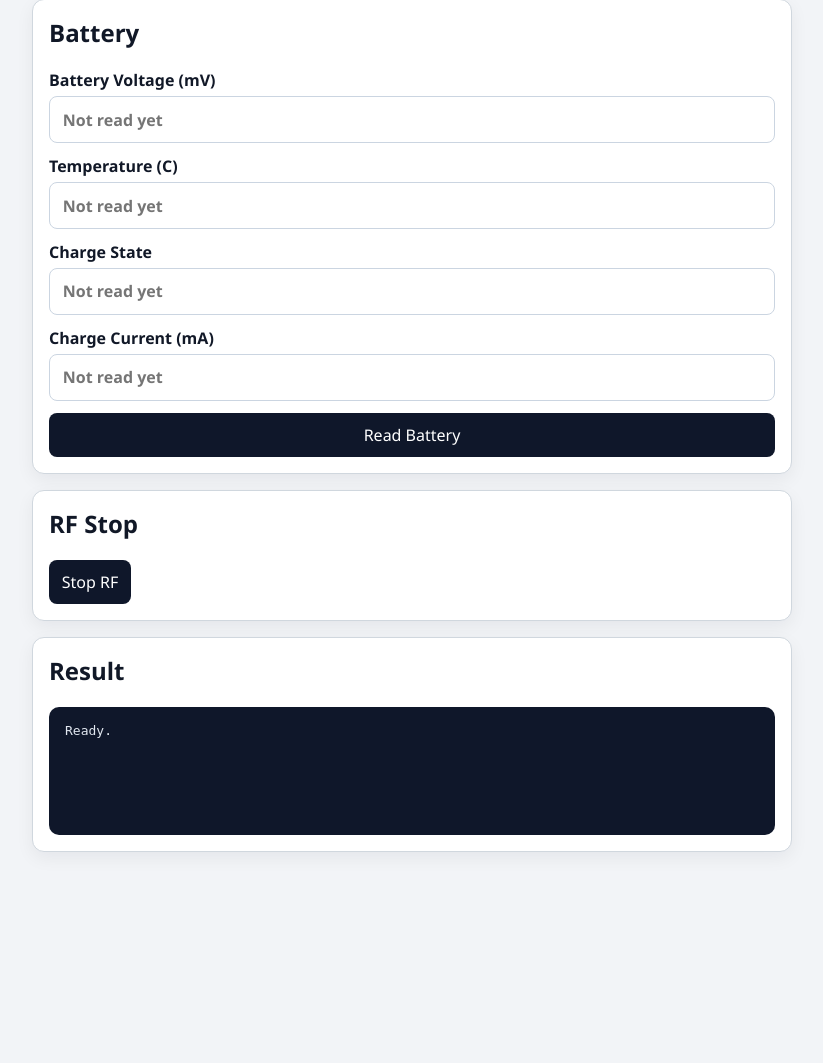
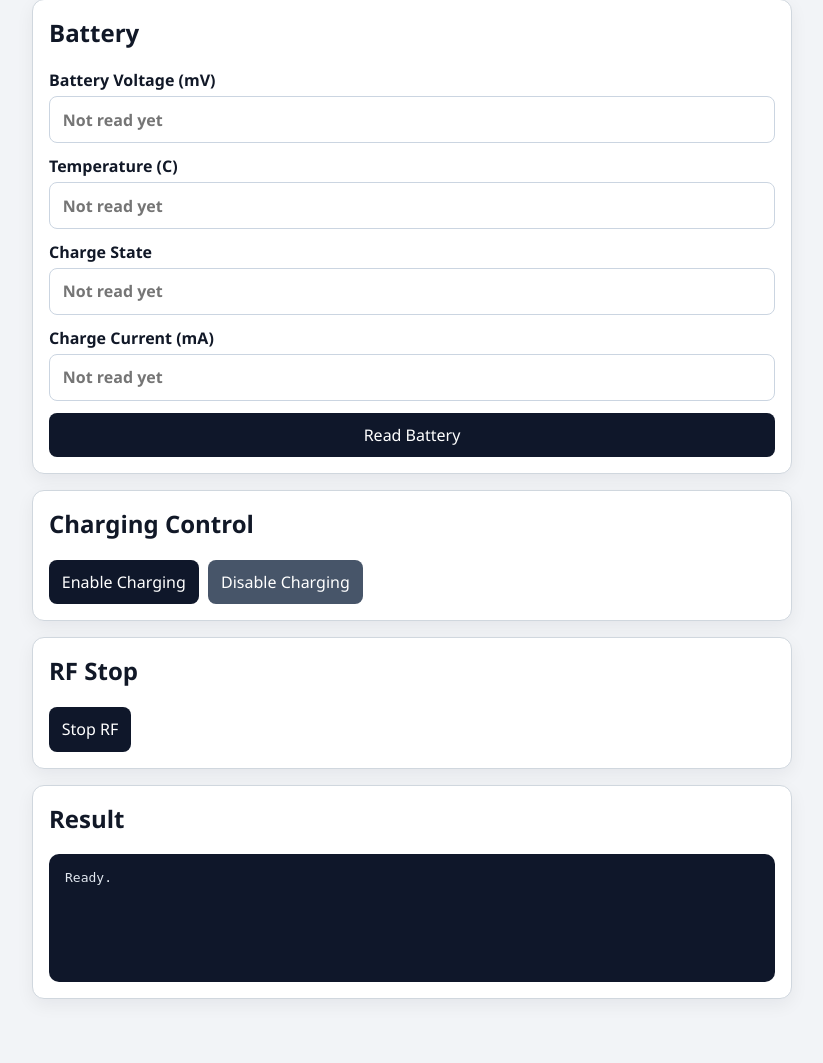
Before and after one commit to rfsoul/damspy-rpicontrol, a FastAPI app: page /devices/tx in a window 1280 px wide. Shown: the part 865-1928 px from the top of the page, without its empty margins (228-1051 px from the left). Before the commit the page ends 1717 px from the top, so only its background shows below. Run offline with FastAPI, Linux system fonts and the light colour scheme.

Commit message:
Add Hendrix TX charging control buttons
Add TX-only charging enable and disable controls to the Hendrix TX page and
wire them through FastAPI to HID reports 1 85 1 and 1 85 0.

Hardware validation is still required on the Raspberry Pi with the Hendrix TX
connected.

```diff
--- a/src/damspy_rpicontrol/main.py
+++ b/src/damspy_rpicontrol/main.py
@@ -357,6 +357,33 @@ def create_app(controller: RxccController | None = None) -> FastAPI:
             read_attempted=True,
         )
 
+    @app.post("/api/charging/{device_type}/{state}", response_model=OperationResponse)
+    def set_tx_charging(device_type: str, state: str, request: Request) -> OperationResponse:
+        if device_type != DeviceType.TX.value:
+            raise HTTPException(status_code=404, detail="Charging control is only supported for Hendrix TX.")
+        if state not in {"enable", "disable"}:
+            raise HTTPException(status_code=404, detail="Unknown charging control state.")
+
+        controller = request.app.state.tx_controller
+        enabled = state == "enable"
+        try:
+            reports_sent = controller.set_charging(enabled=enabled)
+        except (
+            HendrixDeviceUnavailableError,
+            HendrixDeviceCommunicationError,
+        ) as exc:
+            raise _translate_device_error(exc) from exc
+        command_sent, device_response = _format_trace(*controller.get_last_io_trace())
+
+        return OperationResponse(
+            operation="set_charging",
+            detail=f"Sent charging {'enable' if enabled else 'disable'} command for `tx`.",
+            reports_sent=reports_sent,
+            command_sent=command_sent,
+            device_response=device_response,
+            read_attempted=True,
+        )
+
     @app.post("/api/led/{device_type}/flash/{color}", response_model=OperationResponse)
     def flash_tx_led(device_type: str, color: str, request: Request) -> OperationResponse:
         if device_type != DeviceType.TX.value:
--- a/src/damspy_rpicontrol/templates/tx.html
+++ b/src/damspy_rpicontrol/templates/tx.html
@@ -72,6 +72,13 @@ pre{margin:0;white-space:pre-wrap;word-break:break-word;background:#0f172a;color
 </form>
 </section>
 <section>
+<h2>Charging Control</h2>
+<div class="health-row">
+<button id="charging-enable" type="button">Enable Charging</button>
+<button class="secondary" id="charging-disable" type="button">Disable Charging</button>
+</div>
+</section>
+<section>
 <h2>RF Stop</h2>
 <button id="stop-rf" type="button">Stop RF</button>
 </section>
@@ -124,6 +131,8 @@ document.getElementById("battery-form").addEventListener("submit",async event=>{
 
 bindAction("ctx-low",`/api/ctx/${currentDevice}/low`);
 bindAction("ctx-high",`/api/ctx/${currentDevice}/high`);
+bindAction("charging-enable",`/api/charging/${currentDevice}/enable`);
+bindAction("charging-disable",`/api/charging/${currentDevice}/disable`);
 bindAction("stop-rf",`/api/rf/stop/${currentDevice}`);
 flashButtons.red.addEventListener("click",()=>{ledLoopState.activeColor==="red"?void turnOffAllLeds():startFlashLoop("red")});
 flashButtons.green.addEventListener("click",()=>{ledLoopState.activeColor==="green"?void turnOffAllLeds():startFlashLoop("green")});
```
Also changed, not shown: src/damspy_rpicontrol/hendrix_device.py (+9 -0 lines), tests/test_app.py (+44 -0 lines), tests/test_hendrix_device.py (+25 -0 lines).
